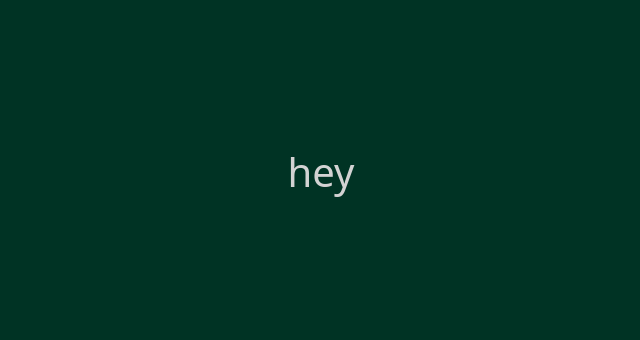
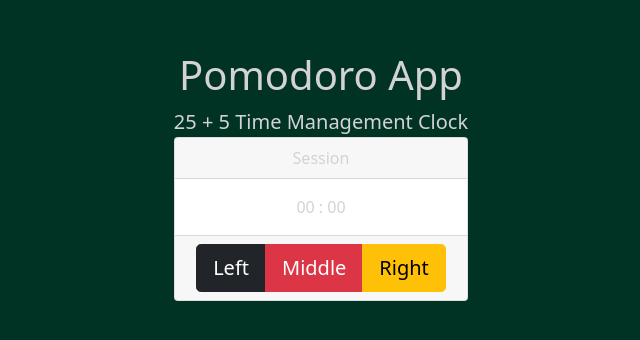
Before and after one commit to A3AJAGBE/react-pomodoro-app, a React (Create React App) app: page / in a window 1280 px wide. Shown: the part 224-564 px from the top of the page, without its empty margins (319-959 px from the left). Built offline with nearby package versions, Linux system fonts and the light colour scheme.

Commit message:
Add new imports

```diff
--- a/src/App.js
+++ b/src/App.js
@@ -1,11 +1,36 @@
 import './App.css';
 import 'bootstrap/dist/css/bootstrap.min.css';
-import Container from 'react-bootstrap/Container'
+import Container from 'react-bootstrap/Container';
+import Card from 'react-bootstrap/Card';
+import ButtonGroup from 'react-bootstrap/ButtonGroup';
+import Button from 'react-bootstrap/Button';
 
 const App = () => {
 	return (
 		<Container fluid id="App-Container">
-			<h1>hey</h1>
+
+			<div className="App-Div text-center">
+				<h1>Pomodoro App</h1>
+				<span className="lead"> 25 + 5 Time Management Clock </span>
+
+				<Card className="" id="App-Card">
+					<Card.Header>Session</Card.Header>
+					<Card.Body>
+
+						<Card.Text>
+							00 : 00
+						</Card.Text>
+
+					</Card.Body>
+					<Card.Footer className="text-muted">
+						<ButtonGroup size="lg" className="d-grid gap-2 d-md-block">
+							<Button variant="dark">Left</Button>
+							<Button variant="danger">Middle</Button>
+							<Button variant="warning">Right</Button>
+						</ButtonGroup>
+					</Card.Footer>
+				</Card>
+			</div>
 		</Container>
 	);
 }
```
